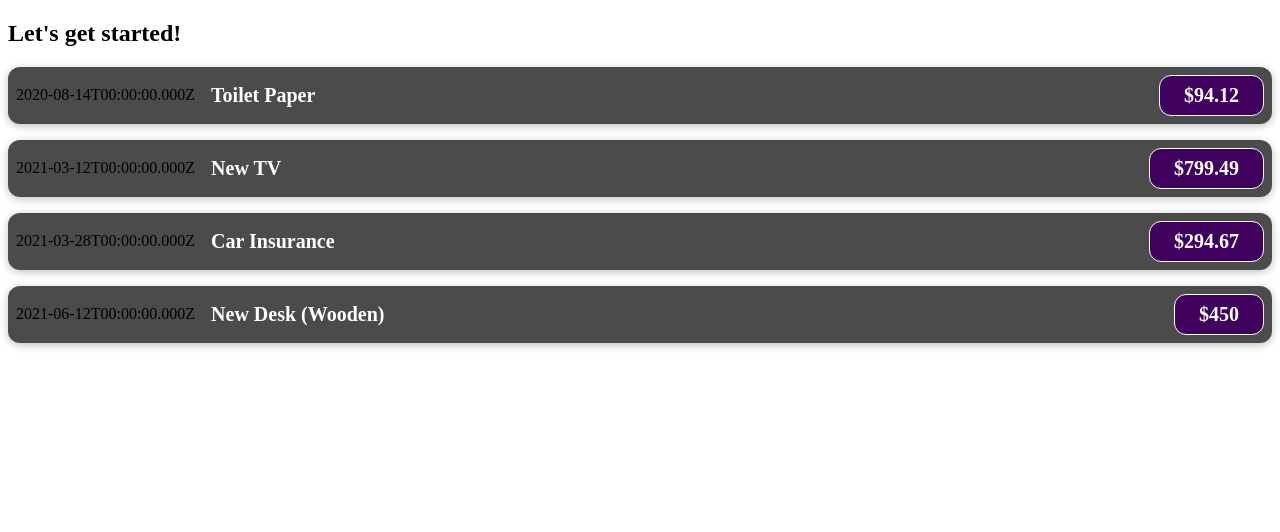
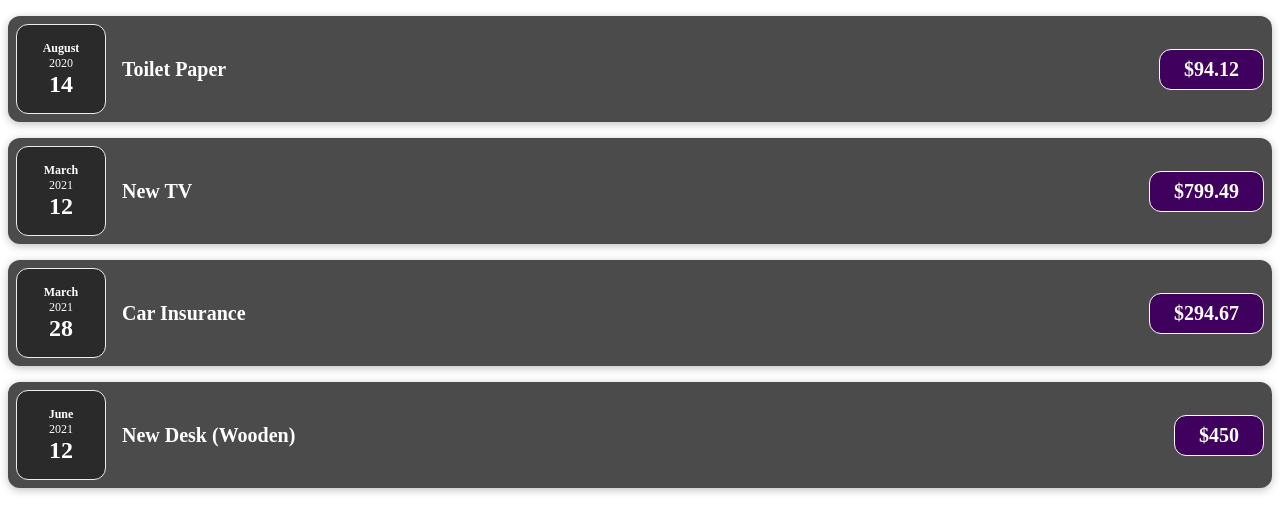
Before and after one commit to manishrajmishra/Expense_Tracker_App, a React (Create React App) app: page / in a window 1280 px wide. Shown: the top 532 px of the page. Built offline with nearby package versions, Linux system fonts and the light colour scheme.

Commit message:
Spliting the date to ExpenseDate Component

```diff
--- a/src/App.js
+++ b/src/App.js
@@ -26,27 +26,26 @@ export default function App() {
   ];
   return (
     <div>
-      <h2>Let's get started!</h2>
       <ExpenseItem
         title={expenses[0].title}
         amount={expenses[0].amount}
         date={expenses[0].date}
-      ></ExpenseItem>
+      />
       <ExpenseItem
         title={expenses[1].title}
         amount={expenses[1].amount}
         date={expenses[1].date}
-      ></ExpenseItem>
+      />
       <ExpenseItem
         title={expenses[2].title}
         amount={expenses[2].amount}
         date={expenses[2].date}
-      ></ExpenseItem>
+      />
       <ExpenseItem
         title={expenses[3].title}
         amount={expenses[3].amount}
         date={expenses[3].date}
-      ></ExpenseItem>
+      />
     </div>
   );
 }
--- /dev/null
+++ b/src/components/ExpenseDate.css
@@ -0,0 +1,26 @@
+.expense-date {
+  display: flex;
+  flex-direction: column;
+  width: 5.5rem;
+  height: 5.5rem;
+  border: 1px solid #ececec;
+  background-color: #2a2a2a;
+  color: white;
+  border-radius: 12px;
+  align-items: center;
+  justify-content: center;
+}
+
+.expense-date__month {
+  font-size: 0.75rem;
+  font-weight: bold;
+}
+
+.expense-date__year {
+  font-size: 0.75rem;
+}
+
+.expense-date__day {
+  font-size: 1.5rem;
+  font-weight: bold;
+}
--- /dev/null
+++ b/src/components/ExpenseDate.js
@@ -0,0 +1,16 @@
+import React from "react";
+import "./ExpenseDate.css";
+
+export default function ExpenseDate(props) {
+  const month = props.date.toLocaleString("en-US", { month: "long" });
+  const day = props.date.toLocaleString("en-US", { day: "2-digit" });
+  const year = props.date.getFullYear();
+
+  return (
+    <div className="expense-date">
+      <div className="expense-date__month">{month}</div>
+      <div className="expense-date__year">{year}</div>
+      <div className="expense-date__day">{day}</div>
+    </div>
+  );
+}
--- a/src/components/ExpenseItem.js
+++ b/src/components/ExpenseItem.js
@@ -1,10 +1,13 @@
 import React from "react";
 import "./ExpenseItem.css";
+import ExpenseDate from "./ExpenseDate";
 
 export default function ExpenseItem(props) {
   return (
     <div className="expense-item">
-      <div>{props.date.toISOString()}</div>
+      <div>
+        <ExpenseDate date={props.date} />
+      </div>
       <div className="expense-item__description">
         <h2>{props.title}</h2>
         <div className="expense-item__price">${props.amount}</div>
```
